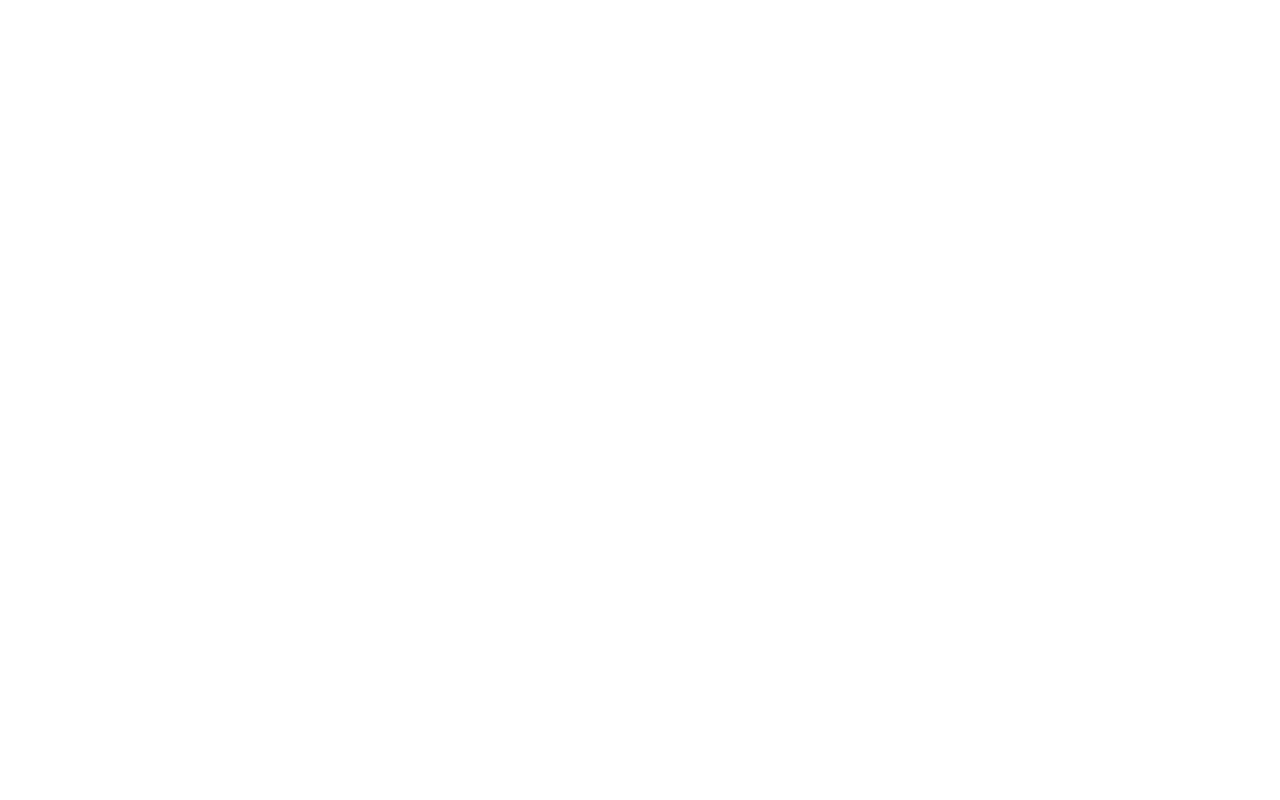
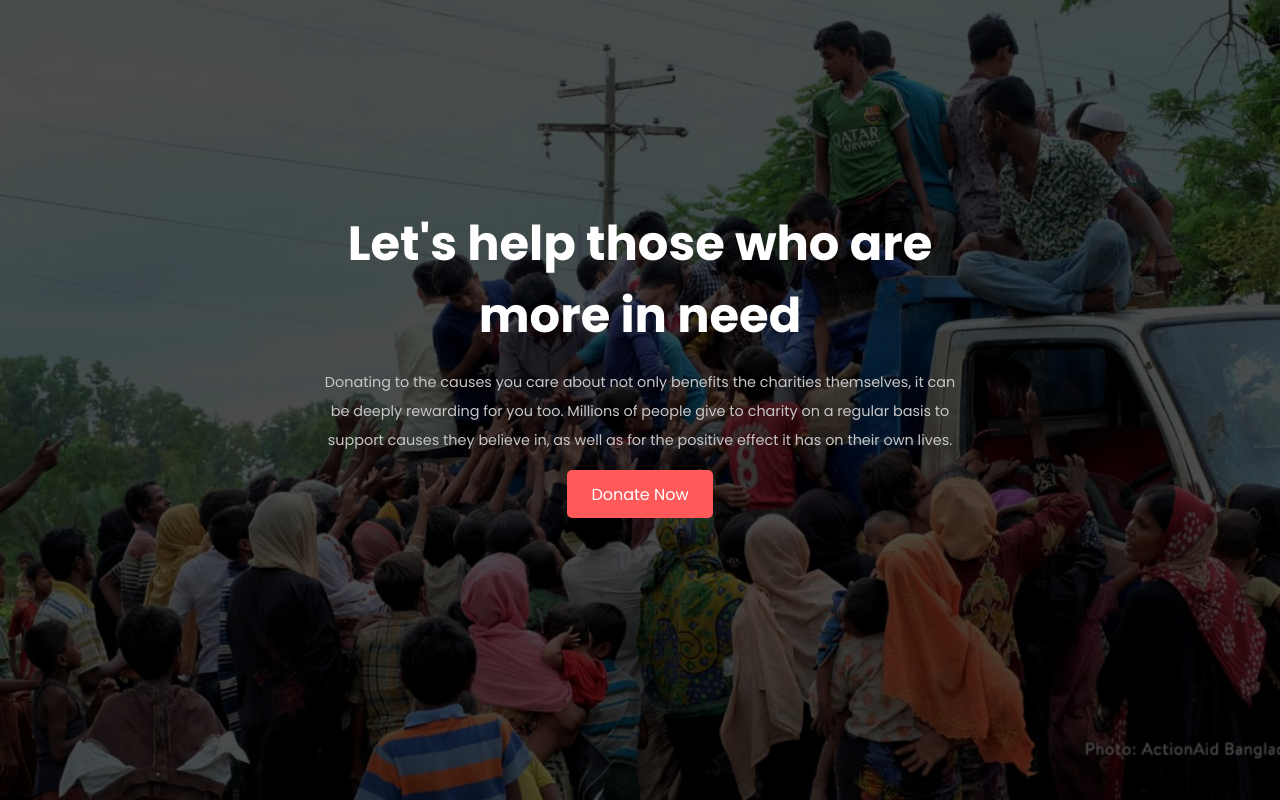
Before and after one commit to ahm-rubayed/donate-today, a plain HTML site: page index.html in a window 1280 px wide. Drawn offline with Linux system fonts and the light colour scheme.

Commit message:
Home page design complete

```diff
--- a/index.html
+++ b/index.html
@@ -1,12 +1,28 @@
 <!DOCTYPE html>
 <html lang="en">
-<head>
-    <meta charset="UTF-8">
-    <meta http-equiv="X-UA-Compatible" content="IE=edge">
-    <meta name="viewport" content="width=device-width, initial-scale=1.0">
+  <head>
+    <meta charset="UTF-8" />
+    <meta http-equiv="X-UA-Compatible" content="IE=edge" />
+    <meta name="viewport" content="width=device-width, initial-scale=1.0" />
     <title>Donate Today</title>
-</head>
-<body>
-
-</body>
+    <!-- Google Font -->
+    <link rel="preconnect" href="https://fonts.googleapis.com" />
+    <link rel="preconnect" href="https://fonts.gstatic.com" crossorigin />
+    <link
+      href="https://fonts.googleapis.com/css2?family=Poppins:wght@400;500;600;700&display=swap"
+      rel="stylesheet"
+    />
+    <link rel="stylesheet" href="style.css" />
+  </head>
+  <body>
+    <section class="donate-header">
+        <div class="overlay">
+            <div class="header-content">
+                <h1>Let's help those who are <br> more in need</h1>
+                <p>Donating to the causes you care about not only benefits the charities themselves, it can be deeply rewarding for you too. Millions of people give to charity on a regular basis to support causes they believe in, as well as for the positive effect it has on their own lives.</p>
+                <a href="#" class="btn">Donate now</a>
+            </div>
+    </div>
+    </section>
+  </body>
 </html>
--- a/style.css
+++ b/style.css
@@ -0,0 +1,66 @@
+* {
+    margin: 0;
+    padding: 0;
+    text-decoration: none;
+}
+
+body {
+    font-family: 'Poppins', sans-serif;
+}
+
+h1,
+h2,
+h3,
+h4,
+h5,
+h6 {
+    margin: 1rem 0;
+}
+
+section {
+    padding: 4rem 0;
+}
+
+/* Donate-header */
+.donate-header {
+    background: url(images/donation2.jpg) no-repeat center;
+    background-size: cover;
+    height: 100vh;
+    width: 100%;
+    align-items: center;
+    color: #fff;
+    padding: 0;
+}
+
+.overlay {
+    background: rgba(0, 0, 0, .7);
+    height: 100vh;
+    width: 100%;
+}
+
+.header-content {
+    width: 50%;
+    margin: auto;
+    text-align: center;
+    padding-top: 12rem;
+}
+
+.header-content h1 {
+    font-size: 3rem;
+}
+
+.header-content p {
+    font-size: .9rem;
+    line-height: 2;
+    margin: 1rem 0;
+    color: #c7c7c7;
+}
+
+.btn {
+    color: #fff;
+    background: #FF5959;
+    padding: .7rem 1.5rem;
+    border-radius: 5px;
+    text-transform: capitalize;
+    display: inline-block;
+}
```
